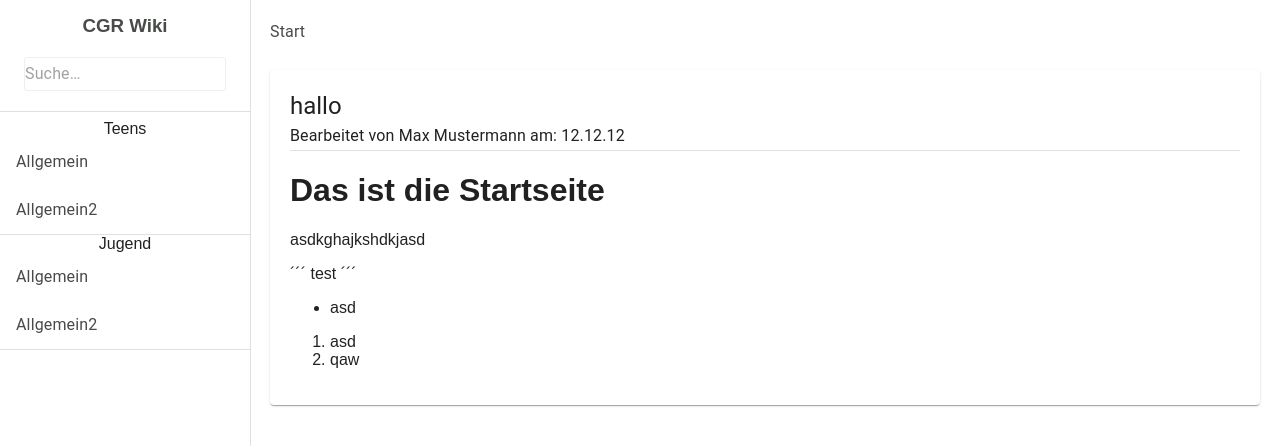
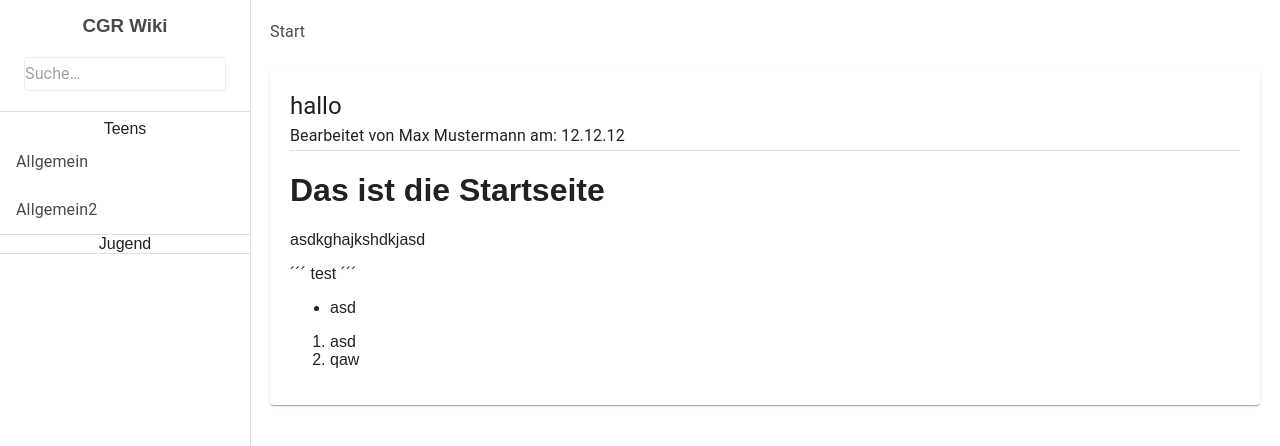
Before and after one commit to church-organizer/cgr-app, a React (Create React App) app: page / in a window 1280 px wide. Shown: the top 446 px of the page. Built offline with nearby package versions, Linux system fonts and the light colour scheme.

Commit message:
sidebar item on click

```diff
--- a/src/components/SideBar/SideBar.js
+++ b/src/components/SideBar/SideBar.js
@@ -1,4 +1,4 @@
-import React from 'react';
+import React, {useState} from 'react';
 import {
     Divider,
     Drawer,
@@ -63,6 +63,7 @@ export const SideBarItem = (props) => {
 const SideBar = (props) => {
     const matches = useMediaQuery('(min-width:1100px)');
     const classes = useStyles();
+    const [open, setOpen] = useState(0);
 
     const structure = new FileLoader().getStructure();
     return (
@@ -85,10 +86,10 @@ const SideBar = (props) => {
                 {structure.map((item, index) => {
                     return (
                         <div>
-                            <Typography key={index} variant={"inherit"}>{item}</Typography>
-                            {new FileLoader().getStructure(item).map((link, subindex) => {
+                            <Typography onClick={() => setOpen(index)} key={index} variant={"inherit"}>{item}</Typography>
+                            {open === index ? new FileLoader().getStructure(item).map((link, subindex) => {
                                 return <SideBarItem key={subindex} to={"/" + item + "/" + link} label={link}/>
-                            })}
+                            }): ""}
                             <Divider/>
                         </div>
                     );
```
